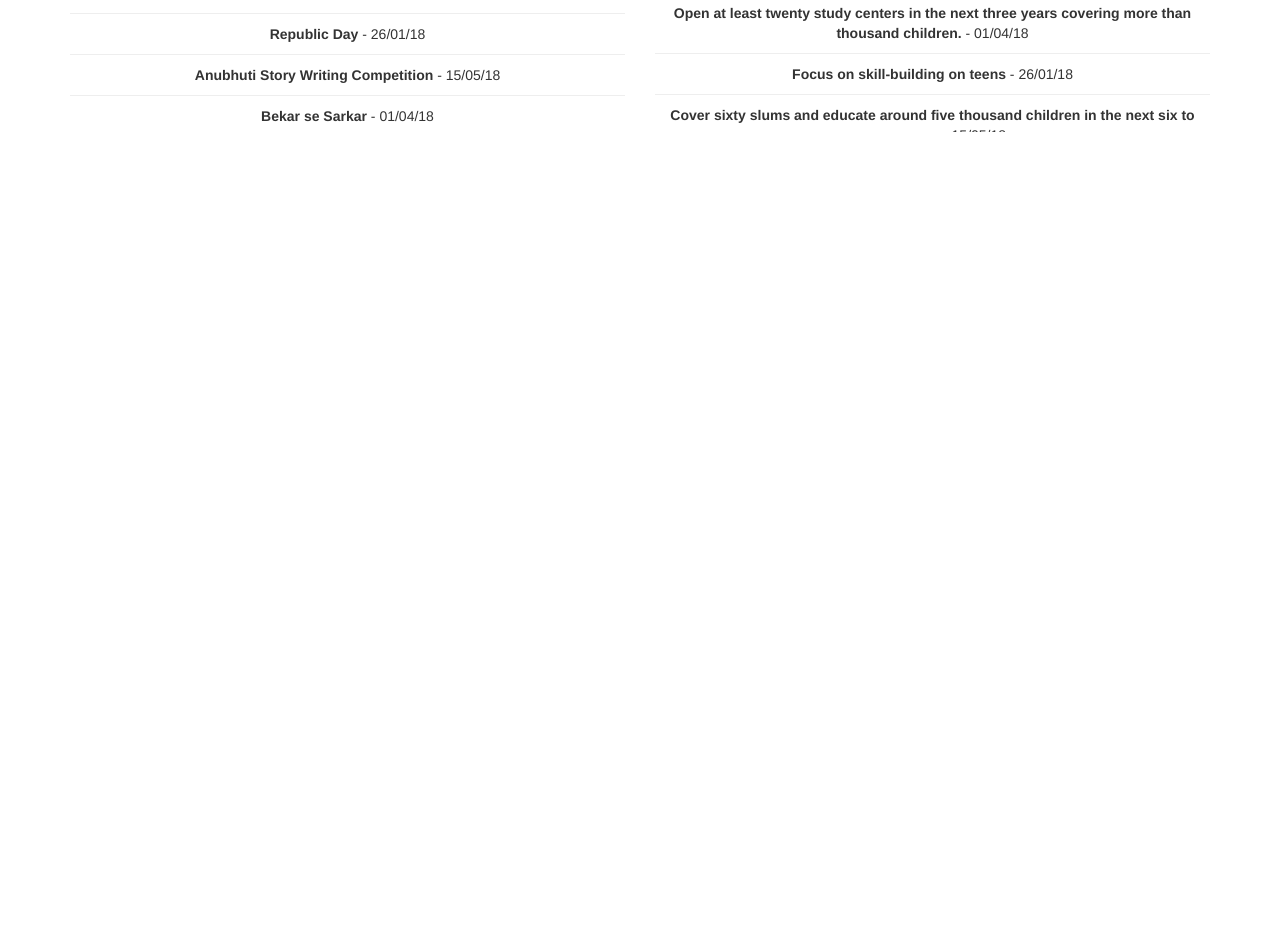
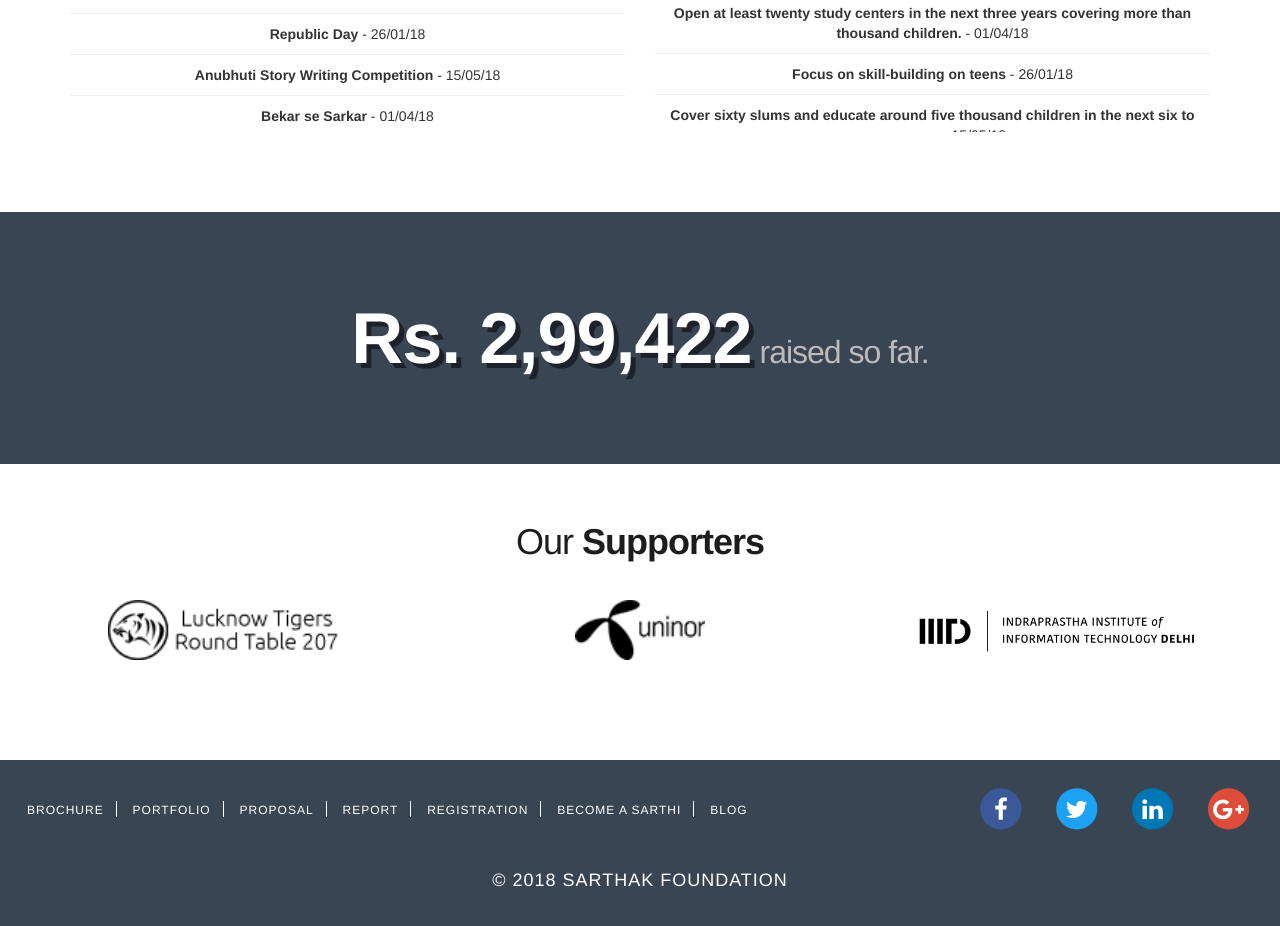
Before and after one commit to gureks/sarthakfoundation.org, a Flask app: page / in a window 1280 px wide. Shown: the part 3360-4286 px from the top of the page. Before the commit the page ends 3492 px from the top, so only its background shows below. Run offline with Flask 2, Linux system fonts and the light colour scheme; some libraries are stand-ins or nearby versions.

Commit message:
style.css, base.html, static/ - completed footer

```diff
--- a/app.py
+++ b/app.py
@@ -9,7 +9,7 @@ bootstrap = Bootstrap(app)
 
 @app.route('/')
 def index():
-    return render_template('index.html')
+	return render_template('index.html')
 
 if __name__ == '__main__':
-    app.run(host = '0.0.0.0', port = 8000, debug = True)
+	app.run(host = '0.0.0.0', port = 8000, debug = True)
--- a/static/style.css
+++ b/static/style.css
@@ -243,6 +243,135 @@ a.box--link {
 	border-bottom: 2px solid #eeeeee;
 }
 
+.collections {
+	background-color: #3A4554;
+	height: auto;
+}
+
+footer .footer-heading {
+	font-weight: 800;
+	line-height: 1;
+	letter-spacing: -1px;
+	color: #ffffff;
+	padding: 60px 0;
+	margin: 30px;
+}
+
+footer .collections .footer-heading {
+	text-shadow: 5px 5px 0 rgba(0,0,0,0.5);
+	font-size: 72px;
+}
+footer .footer-heading .text-muted {
+	font-weight: 300;
+	line-height: 1;
+	letter-spacing: -1px;
+	color: #bbbbbb;
+	font-size: 32px;
+	text-shadow: none;
+}
+
+footer .supporters {
+	height: auto;
+	margin: 60px 0;
+}
+
+footer .supporters .footer-heading {
+	color: #1d1d1d;
+	font-weight: 200;
+	padding: 0;
+	margin: 0;
+}
+
+footer .supporters img.img {
+	width: auto;
+	height: 140px;
+	filter: invert(100%);
+	color: #1d1d1d;
+	padding: 40px;
+	margin: 0 auto;
+}
+
+footer .links {
+	/*margin: 60px 0;*/
+	background-color: #3A4554;
+	height: auto;
+	display: -webkit-box;
+	display: -webkit-flex;
+	display: -ms-flexbox;
+	display: flex;
+	align-items: center;
+	justify-content: center;
+}
+
+footer .links ul {
+	padding: 25px 0;
+	text-align: left;
+}
+
+footer .links ul li {
+	display: inline;
+	border-right: 1px solid #ffffff;
+}
+
+footer .links ul li:last-child {
+	border-right: none;
+}
+
+footer .links ul li a {
+	color: #ffffff;
+	border-bottom: 1px solid transparent;
+	text-transform: uppercase;
+	font-size: 12px;
+	padding: 5px;
+	font-weight: 200;
+	padding: 1em;
+	letter-spacing: 1px;
+}
+
+footer .links ul.social {
+	text-align: right;
+}
+
+footer .links ul.social li {
+	border-right: none;
+}
+
+footer .links ul.social li .fa {
+	color: #ffffff;
+}
+
+footer .links ul.social li .fa.fa-circle.facebook-icon {
+	color: #3b5998;
+}
+
+footer .links ul.social li .fa.fa-circle.twitter-icon {
+	color: #1da1f2;
+}
+
+footer .links ul.social li .fa.fa-circle.linkedin-icon {
+	color: #0077B5;
+}
+
+footer .links ul.social li .fa.fa-circle.googleplus-icon {
+	color: #dd4b39;
+}
+
+footer .links .copyright {
+	margin-bottom: 1em;
+}
+
+footer .links .copyright p {
+	color: #ffffff;
+	border-bottom: 1px solid transparent;
+	text-transform: uppercase;
+	font-size: 18px;
+	padding: 5px;
+	font-weight: 200;
+	padding: 0;
+	letter-spacing: 1px;
+	margin-bottom: 1em;
+}
+
 @media (max-width: 768px) {
 	.navbar-collapse>.nav.navbar-nav {
 		width: 100%;
@@ -272,6 +401,30 @@ a.box--link {
 		padding: 175px 0 0 0;
 	}
 
+	footer .links {
+		display: block;
+	}
+
+	footer .links ul li {
+		display: block;
+		border-bottom: 1px solid #ffffff;
+		border-right: none;
+		padding: 10px 0;
+		text-align: center;
+	}
+
+	footer .links ul li:last-child {
+		border-bottom: none;
+	}
+
+	footer .links ul.social li {
+		display: inline;
+		border: none;
+	}
+
+	footer .links ul.social {
+		text-align: center;
+	}
 }
 
 
--- a/templates/base.html
+++ b/templates/base.html
@@ -140,14 +140,60 @@
 	</div>
 
 	<footer id="footer" class="footer">
-			<div class="container padding-large text-center">
-					<div class="row">
+			<div class="container-fluid padding-large text-center">
+				<div class="row collections">
+					<div class="col-xs-12">
+						<h1 class="footer-heading">Rs. 2,99,422<span class="text-muted"> raised so far.</span></h1>
 					</div>
+				</div>
+				<div class="row supporters">
+					<div class="col-xs-12">
+						<h1 class="footer-heading">Our <strong>Supporters</strong></h1>
+						<div class="row">
+							<div class="col-sm-4 col-xs-12">
+								<img src="{{ url_for('static', filename='img/supporters/lucknow_tigers.png') }}" class="img img-responsive" alt="">
+							</div>
+							<div class="col-sm-4 col-xs-12">
+								<img src="{{ url_for('static', filename='img/supporters/uninor.png') }}" class="img img-responsive" alt="">
+							</div>
+							<div class="col-sm-4 col-xs-12">
+								<img src="{{ url_for('static', filename='img/supporters/iiitd.png') }}" class="img img-responsive" alt="">
+							</div>
+						</div>
+					</div>
+				</div>
+				<div class="row links">
+					<div class="col-sm-8 col-xs-12">
+						<ul class="documents">
+							<li><a href="/">Brochure</a></li>
+							<li><a href="">Portfolio</a></li>
+							<li><a href="">Proposal</a></li>
+							<li><a href="">Report</a></li>
+							<li><a href="">Registration</a></li>
+							<li><a href="">Become a Sarthi</a></li>
+							<!-- <li><a href="">Team</a></li> -->
+							<li><a href="">Blog</a></li>
+						</ul>
+					</div>
+					<div class="col-sm-4 col-xs-12">
+						<ul class="social">
+							<li><a href="/"><span class="fa-stack fa-2x"><i class="fa fa-circle facebook-icon fa-stack-2x"></i><i class="fa fa-facebook fa-stack-1x fa-inverse"></i></span></a></li>
+							<li><a href=""><span class="fa-stack fa-2x twitter-icon"><i class="fa fa-circle fa-stack-2x twitter-icon"></i><i class="fa fa-twitter fa-stack-1x fa-inverse"></i></span></a></li>
+							<li><a href=""><span class="fa-stack fa-2x"><i class="fa fa-circle fa-stack-2x linkedin-icon"></i><i class="fa fa-linkedin fa-stack-1x fa-inverse"></i></span></a></li>
+							<li><a href=""><span class="fa-stack fa-2x"><i class="fa fa-circle fa-stack-2x googleplus-icon"></i><i class="fa fa-google-plus fa-stack-1x fa-inverse"></i></span></a></li>
+						</ul>
+					</div>
+				</div>
+				<div class="row links">
+					<div class="col-xs-12 copyright">
+						<p>© 2018 Sarthak Foundation</p>
+					</div>
+				</div>
 			</div>
 	</footer>
 
-	<!-- Back to top -->
+	<!-- Back to top --><!--
 	<div class="back-to-top" data-rel="header">
 		<i class="fa fa-3x fa-chevron-circle-up"></i>
-	</div>
+	</div> -->
 {% endblock %}
```
Also changed, not shown: static/img/supporters/iiitd.png (added), static/img/supporters/lucknow_tigers.png (added), static/img/supporters/uninor.png (added).
